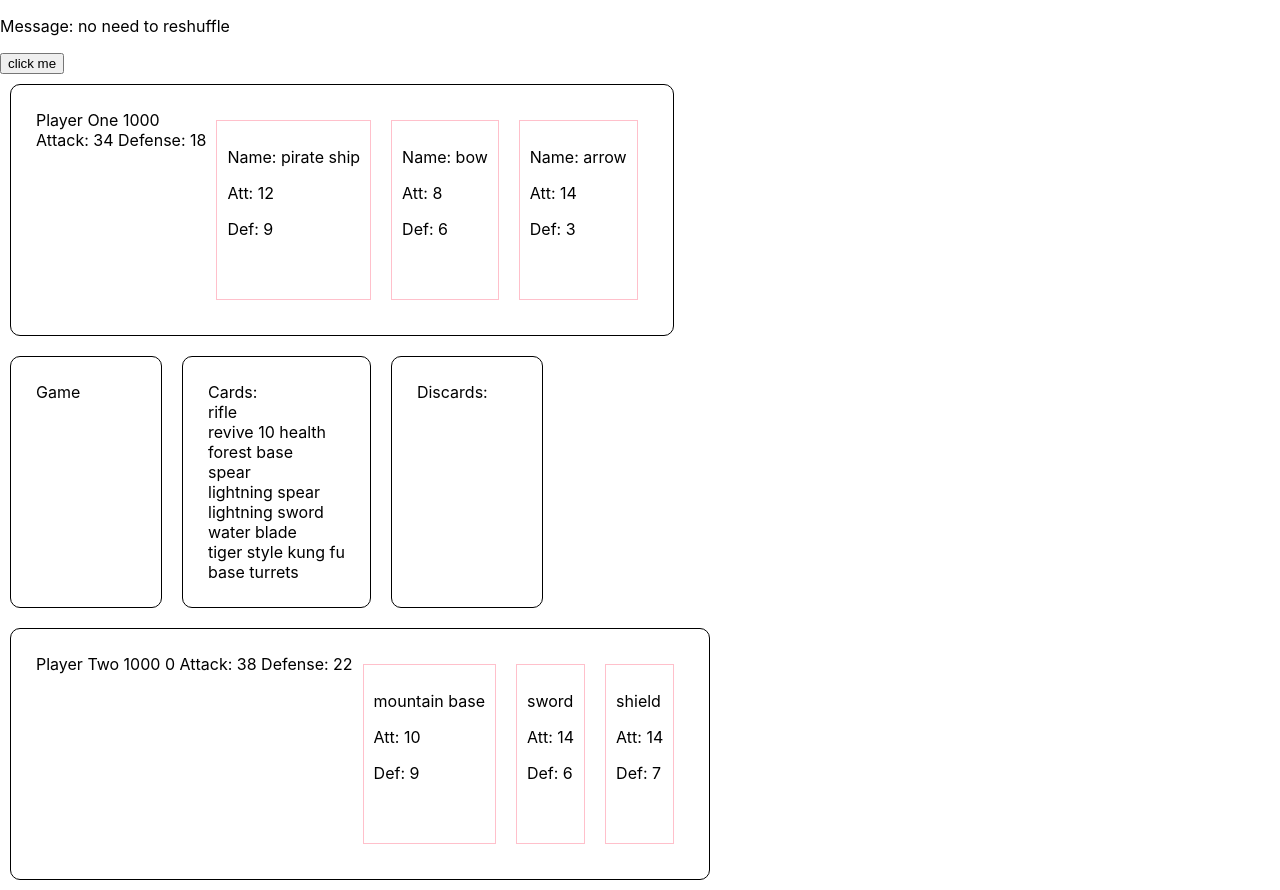
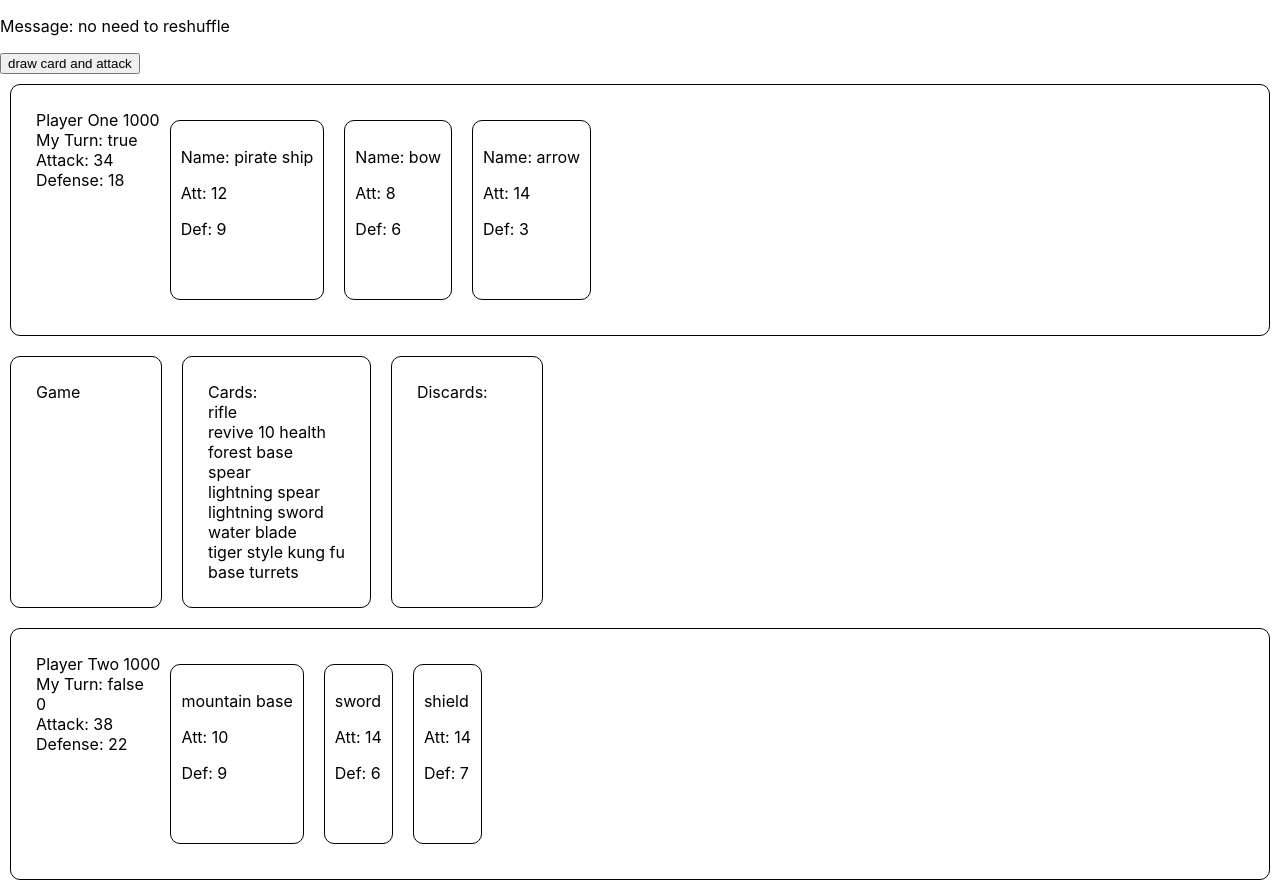
Before and after one commit to 4nth0ny1/new-rpg, a React (Create React App) app: page / in a window 1280 px wide. Built offline with nearby package versions, Linux system fonts and the light colour scheme.

Commit message:
trying to add health decrease on attack, but not working

```diff
--- a/src/App.css
+++ b/src/App.css
@@ -54,11 +54,14 @@
 .player-one-hand,
 .player-two-hand {
   display: flex;
+  flex-wrap: wrap;
+  width: 100%;
 }
 
 .player-one-hand > div,
 .player-two-hand > div {
-  border: 1px solid pink;
+  border: 1px solid black;
+  border-radius: 10px;
   padding: 10px;
   margin: 10px;
 }
--- a/src/App.js
+++ b/src/App.js
@@ -45,6 +45,15 @@ export default class App extends React.Component {
     let pTwo = this.state.player_two_hand
     let cards = this.state.cards
     let disCards = this.state.discards
+    let pOneHealth = this.state.playerOneHealth
+    let pTwoHealth = this.state.playerTwoHealth
+    let pTwoAttack = this.state.playerTwoAttack
+    let pOneAttack = this.state.playerOneAttack
+    let pTwoDefense = this.state.playerTwoDefense
+    let pOneDefense = this.state.playerOneDefense
+
+    const itCards = cards.map((k,v) => <div>{k.name}</div>)
+    const itDiscards = disCards.map((k,v) => <div>{k.name}</div>)
 
     const itOne = pOne.map((k, v) =>
       <div>
@@ -63,6 +72,10 @@ export default class App extends React.Component {
         <br></br>
       </div>
     )
+
+      /// --------------------------------------------
+    /// --------------------------------------------
+  /// --------------------------------------------
 
 
     //attack totals for player one and two
@@ -87,8 +100,10 @@ export default class App extends React.Component {
       return accumulator + item.defense
     }, 0)
 
-    const itCards = cards.map((k,v) => <div>{k.name}</div>)
-    const itDiscards = disCards.map((k,v) => <div>{k.name}</div>)
+      /// --------------------------------------------
+    /// --------------------------------------------
+  /// --------------------------------------------
+
 
     const addCardandSwitchTurn = () => {
 
@@ -99,12 +114,14 @@ export default class App extends React.Component {
       if (this.state.turn === false && this.state.cards.length > 0){
         this.setState({
           turn: !this.state.turn,
+          playerOneHealth: parseInt(pOneHealth + pOneDefense - pTwoAttack),
           player_one_hand: [...this.state.player_one_hand, randomCard],
           discards: [...this.state.discards, randomCard]
         })
       } else if (this.state.turn === true && this.state.cards.length > 0) {
         this.setState({
           turn: !this.state.turn,
+          playerTwoHealth: parseInt(pTwoHealth + pTwoDefense - pOneAttack),
           player_two_hand: [...this.state.player_two_hand, randomCard],
           discards: [...this.state.discards, randomCard]
         })
@@ -122,9 +139,9 @@ export default class App extends React.Component {
     return (
       <>
         <p>Message: {this.state.message}</p>
-        <button onClick={addCardandSwitchTurn}>click me</button>
+        <button onClick={addCardandSwitchTurn}>draw card and attack</button>
         <div className="section-containers">
-          <p className="player-one-hand">Player One {this.state.playerOneHealth} <br></br> Attack: {sumOneAttack} Defense: {sumOneDefense} {itOne}</p>
+          <p className="player-one-hand">Player One {this.state.playerOneHealth} <br></br> My Turn: {!this.state.turn ? "true" : "false"} <br></br> Attack: {sumOneAttack} <br></br> Defense: {sumOneDefense} <br></br> {itOne} </p>
         </div>
         <div className="section-containers">
           <p>Game</p>
@@ -132,7 +149,7 @@ export default class App extends React.Component {
           <p>Discards: {itDiscards}</p>
         </div>
         <div className="section-containers">
-          <p className="player-two-hand">Player Two {this.state.playerTwoHealth} {this.state.playerTwoAttack} Attack: {sumTwoAttack}  Defense: {sumTwoDefense} {itTwo}</p>
+          <p className="player-two-hand">Player Two {this.state.playerTwoHealth} <br></br> My Turn: {this.state.turn ? "true" : "false"} <br></br> {this.state.playerTwoAttack} <br></br> Attack: {sumTwoAttack} <br></br> Defense: {sumTwoDefense} <br></br> {itTwo}</p>
         </div>
       </>
     )
```
